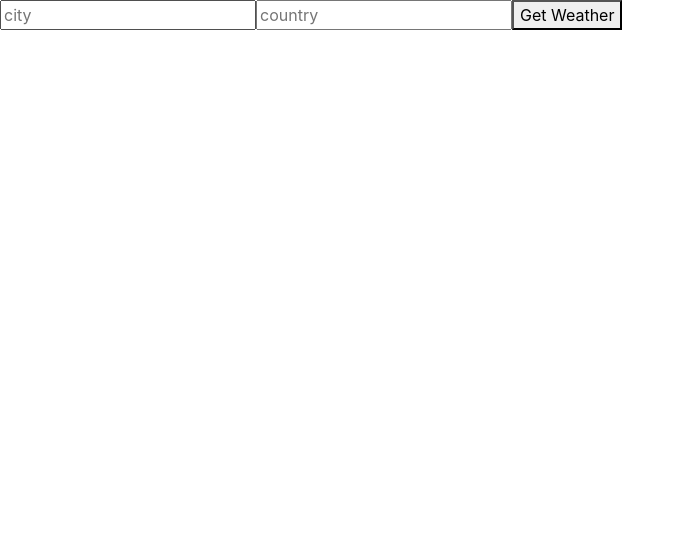
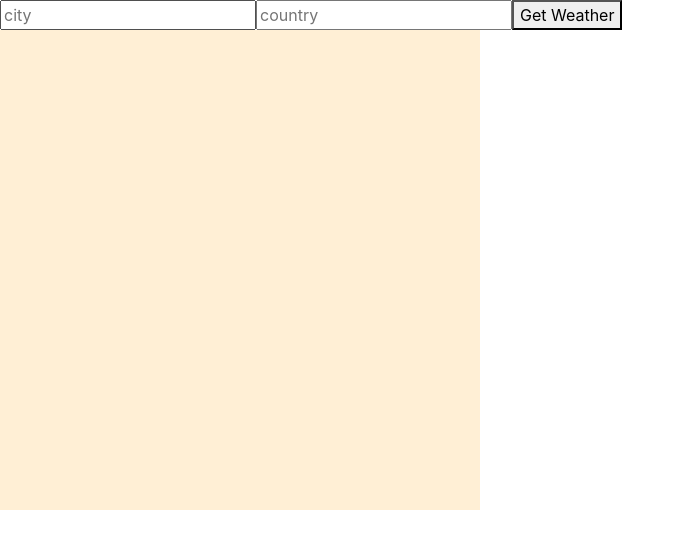
Before and after one commit to ali1129js/WeatherReact, a React (Create React App) app: page / in a window 1280 px wide. Shown: the top 548 px of the page, without its empty margins (0-685 px from the left). Built offline with nearby package versions, Linux system fonts and the light colour scheme.

Commit message:
styled-components test

```diff
--- a/package.json
+++ b/package.json
@@ -5,7 +5,8 @@
   "dependencies": {
     "react": "^16.3.2",
     "react-dom": "^16.3.2",
-    "react-scripts": "1.1.4"
+    "react-scripts": "1.1.4",
+    "styled-components": "^3.2.6"
   },
   "scripts": {
     "start": "react-scripts start",
--- a/src/Components/Weather.js
+++ b/src/Components/Weather.js
@@ -2,19 +2,23 @@
  * @Author: Ali
  * @Date:   2018-05-05T19:41:09+02:00
  * @Last modified by:   Ali
- * @Last modified time: 2018-05-10T16:51:34+02:00
+ * @Last modified time: 2018-05-10T16:59:52+02:00
  */
 import React from 'react'
-
+import styled from 'styled-components'
+const Content = styled.div`
+  background: papayawhip;
+  height: 30em;
+  width: 30em;`
 const Weather = props => (
-  <div>
+  <Content>
     { props.city && props.country && <p> Location:
       { props.city},{ props.country} </p> }
     { props.temperature && <p> Temperature:  {props.temperature} </p>}
     { props.humidity && <p> Humidity:{props.humidity} </p>}
     { props.description && <p> Condition:{props.description} </p>}
     { props.error && <p> {props.error} </p>}
-  </div>
+  </Content>
 )
 
 export default Weather
```
Also changed, not shown: 1 other file (tests, documents, lock files or other folders).
